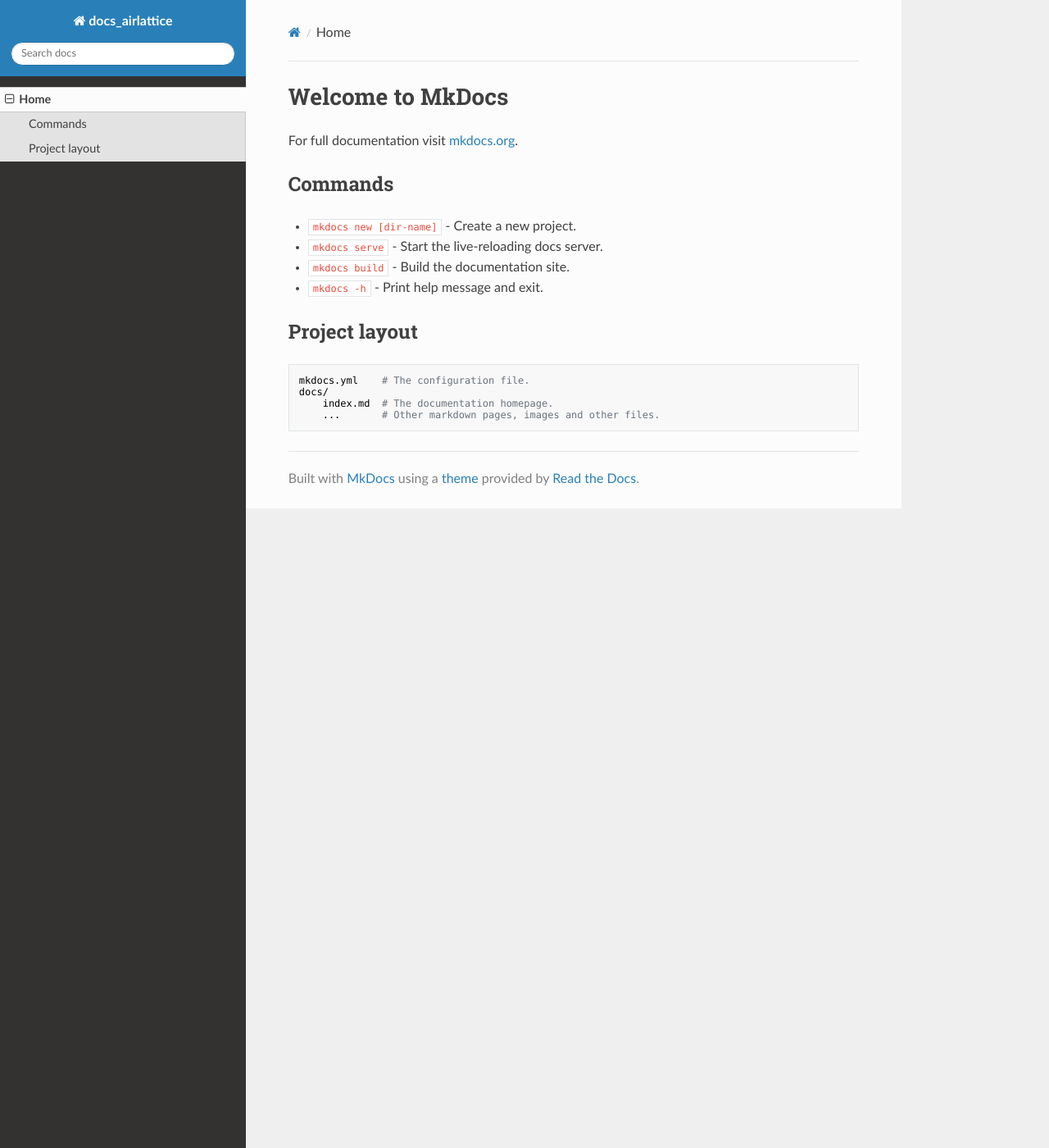
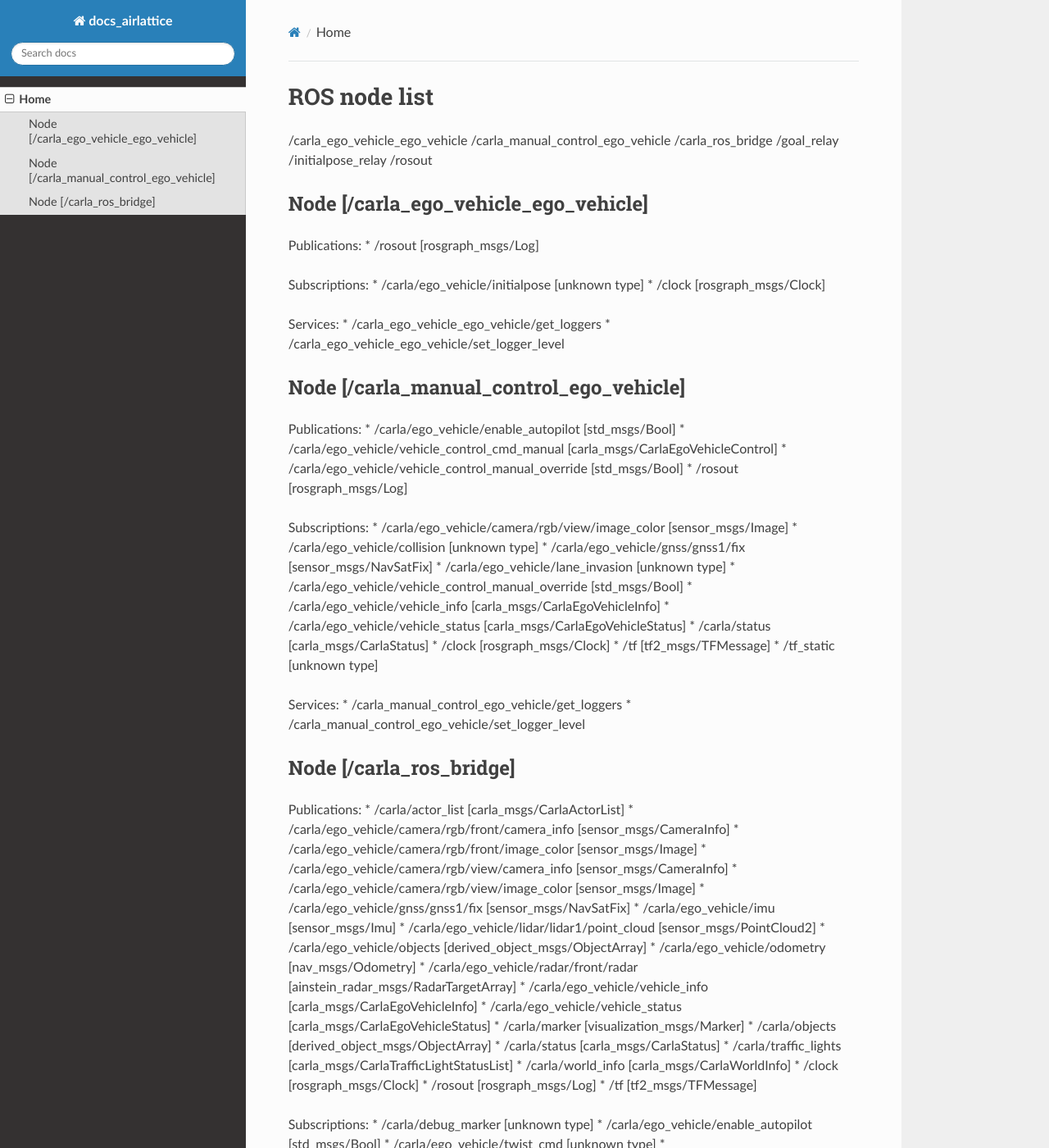
Before and after one commit to AirLattice/docs_airlattice, an MkDocs documentation site: the page built from docs/index.md, in a window 1280 px wide and 1400 px high. Shown: the whole window at 82% size. Built offline with MkDocs 1.6.1, drawn with Linux system fonts in a browser that asks for light colours; nearby versions of some CDN libraries; some of the changed text lies outside the part shown.

Commit message:
Add ros node list

```diff
--- a/docs/index.md
+++ b/docs/index.md
@@ -1,17 +1,117 @@
-# Welcome to MkDocs
+# ROS node list
 
-For full documentation visit [mkdocs.org](https://www.mkdocs.org).
+/carla_ego_vehicle_ego_vehicle
+/carla_manual_control_ego_vehicle
+/carla_ros_bridge
+/goal_relay
+/initialpose_relay
+/rosout
 
-## Commands
+## Node [/carla_ego_vehicle_ego_vehicle]
+Publications:
+ * /rosout [rosgraph_msgs/Log]
 
-* `mkdocs new [dir-name]` - Create a new project.
-* `mkdocs serve` - Start the live-reloading docs server.
-* `mkdocs build` - Build the documentation site.
-* `mkdocs -h` - Print help message and exit.
+Subscriptions:
+ * /carla/ego_vehicle/initialpose [unknown type]
+ * /clock [rosgraph_msgs/Clock]
 
-## Project layout
+Services:
+ * /carla_ego_vehicle_ego_vehicle/get_loggers
+ * /carla_ego_vehicle_ego_vehicle/set_logger_level
 
-    mkdocs.yml    # The configuration file.
-    docs/
-        index.md  # The documentation homepage.
-        ...       # Other markdown pages, images and other files.
+## Node [/carla_manual_control_ego_vehicle]
+Publications:
+ * /carla/ego_vehicle/enable_autopilot [std_msgs/Bool]
+ * /carla/ego_vehicle/vehicle_control_cmd_manual [carla_msgs/CarlaEgoVehicleControl]
+ * /carla/ego_vehicle/vehicle_control_manual_override [std_msgs/Bool]
+ * /rosout [rosgraph_msgs/Log]
+
+Subscriptions:
+ * /carla/ego_vehicle/camera/rgb/view/image_color [sensor_msgs/Image]
+ * /carla/ego_vehicle/collision [unknown type]
+ * /carla/ego_vehicle/gnss/gnss1/fix [sensor_msgs/NavSatFix]
+ * /carla/ego_vehicle/lane_invasion [unknown type]
+ * /carla/ego_vehicle/vehicle_control_manual_override [std_msgs/Bool]
+ * /carla/ego_vehicle/vehicle_info [carla_msgs/CarlaEgoVehicleInfo]
+ * /carla/ego_vehicle/vehicle_status [carla_msgs/CarlaEgoVehicleStatus]
+ * /carla/status [carla_msgs/CarlaStatus]
+ * /clock [rosgraph_msgs/Clock]
+ * /tf [tf2_msgs/TFMessage]
+ * /tf_static [unknown type]
+
+Services:
+ * /carla_manual_control_ego_vehicle/get_loggers
+ * /carla_manual_control_ego_vehicle/set_logger_level
+
+## Node [/carla_ros_bridge]
+Publications:
+ * /carla/actor_list [carla_msgs/CarlaActorList]
+ * /carla/ego_vehicle/camera/rgb/front/camera_info [sensor_msgs/CameraInfo]
+ * /carla/ego_vehicle/camera/rgb/front/image_color [sensor_msgs/Image]
+ * /carla/ego_vehicle/camera/rgb/view/camera_info [sensor_msgs/CameraInfo]
+ * /carla/ego_vehicle/camera/rgb/view/image_color [sensor_msgs/Image]
+ * /carla/ego_vehicle/gnss/gnss1/fix [sensor_msgs/NavSatFix]
+ * /carla/ego_vehicle/imu [sensor_msgs/Imu]
+ * /carla/ego_vehicle/lidar/lidar1/point_cloud [sensor_msgs/PointCloud2]
+ * /carla/ego_vehicle/objects [derived_object_msgs/ObjectArray]
+ * /carla/ego_vehicle/odometry [nav_msgs/Odometry]
+ * /carla/ego_vehicle/radar/front/radar [ainstein_radar_msgs/RadarTargetArray]
+ * /carla/ego_vehicle/vehicle_info [carla_msgs/CarlaEgoVehicleInfo]
+ * /carla/ego_vehicle/vehicle_status [carla_msgs/CarlaEgoVehicleStatus]
+ * /carla/marker [visualization_msgs/Marker]
+ * /carla/objects [derived_object_msgs/ObjectArray]
+ * /carla/status [carla_msgs/CarlaStatus]
+ * /carla/traffic_lights [carla_msgs/CarlaTrafficLightStatusList]
+ * /carla/world_info [carla_msgs/CarlaWorldInfo]
+ * /clock [rosgraph_msgs/Clock]
+ * /rosout [rosgraph_msgs/Log]
+ * /tf [tf2_msgs/TFMessage]
+
+Subscriptions:
+ * /carla/debug_marker [unknown type]
+ * /carla/ego_vehicle/enable_autopilot [std_msgs/Bool]
+ * /carla/ego_vehicle/twist_cmd [unknown type]
+ * /carla/ego_vehicle/vehicle_control_cmd [unknown type]
+ * /carla/ego_vehicle/vehicle_control_cmd_manual [carla_msgs/CarlaEgoVehicleControl]
+ * /carla/ego_vehicle/vehicle_control_manual_override [std_msgs/Bool]
+ * /clock [rosgraph_msgs/Clock]
+
+Services:
+ * /carla_ros_bridge/get_loggers
+ * /carla_ros_bridge/set_logger_level
+
+ ## Node [/goal_relay]
+Publications:
+ * /rosout [rosgraph_msgs/Log]
+
+Subscriptions:
+ * /clock [rosgraph_msgs/Clock]
+ * /move_base_simple/goal [unknown type]
+
+Services:
+ * /goal_relay/get_loggers
+ * /goal_relay/set_logger_level
+
+ ## Node [/initialpose_relay]
+Publications:
+ * /rosout [rosgraph_msgs/Log]
+
+Subscriptions:
+ * /clock [rosgraph_msgs/Clock]
+ * /initialpose [unknown type]
+
+Services:
+ * /initialpose_relay/get_loggers
+ * /initialpose_relay/set_logger_level
+
+ ## Node [/rosout]
+Publications:
+ * /rosout_agg [rosgraph_msgs/Log]
+
+Subscriptions:
+ * /clock [rosgraph_msgs/Clock]
+ * /rosout [rosgraph_msgs/Log]
+
+Services:
+ * /rosout/get_loggers
+ * /rosout/set_logger_level
```
